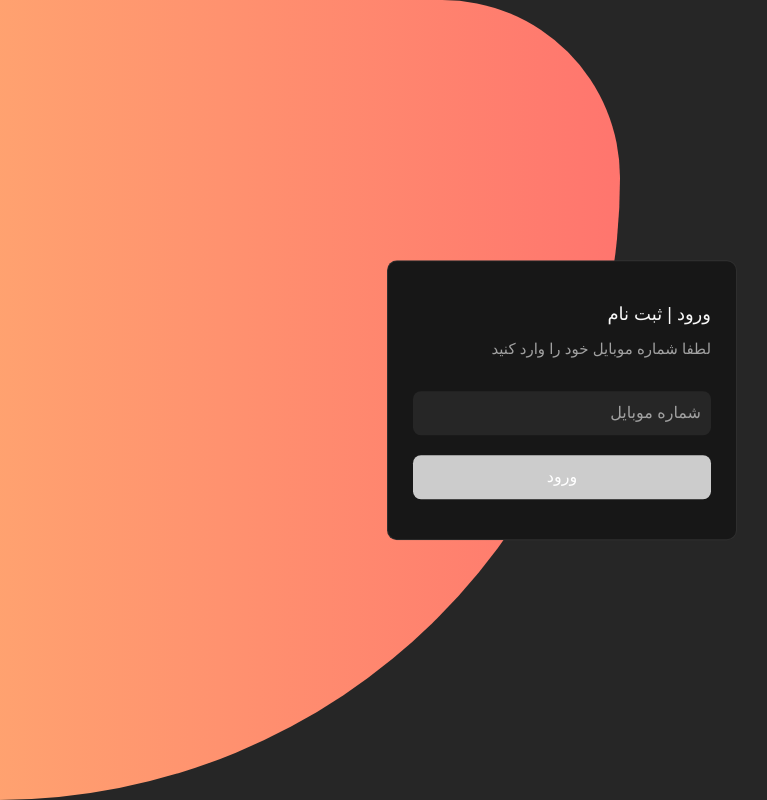
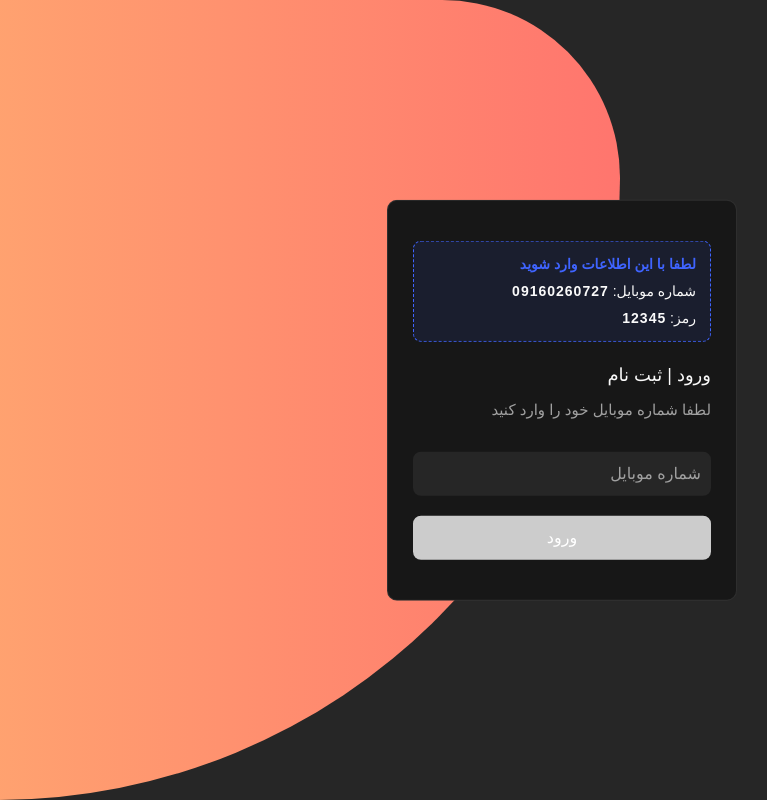
Before and after one commit to karimeskandari32-bit/fainallProject.next, a Next.js app: page /auth in a window 1280 px wide. Shown: the whole page, without its empty margins (78-845 px from the left). Built offline with nearby package versions, Linux system fonts and the light colour scheme; no server answers; a web font is replaced by a local one.

Commit message:
add cart

```diff
--- a/app/(auth)/auth/AuthPage.module.css
+++ b/app/(auth)/auth/AuthPage.module.css
@@ -132,3 +132,25 @@ button:disabled {
   background-color: rgb(167, 163, 163);
   cursor: not-allowed !important;
 }
+
+.demoBox {
+  display: flex;
+  flex-direction: column;
+  gap: 6px;
+  padding: 12px 14px;
+  margin-bottom: 20px;
+  background: rgba(63, 100, 255, 0.1);
+  border: 1px dashed #3f64ff;
+  border-radius: 8px;
+  font-size: 14px;
+  color: var(--foreground);
+}
+
+.demoTitle {
+  font-weight: 700;
+  color: #3f64ff;
+}
+
+.demoBox strong {
+  letter-spacing: 1px;
+}
--- a/app/(auth)/auth/page.js
+++ b/app/(auth)/auth/page.js
@@ -125,6 +125,18 @@ export default function AuthPage(){
 
   }
 
+  const demoInfo = (
+  <div className={styles.demoBox}>
+    <div className={styles.demoTitle}>لطفا با این اطلاعات وارد شوید</div>
+    <div>
+      شماره موبایل: <strong>09160260727</strong>
+    </div>
+    <div>
+      رمز: <strong>12345</strong>
+    </div>
+  </div>
+);
+
 
   useEffect(()=>{
     let interval;
@@ -147,6 +159,7 @@ export default function AuthPage(){
       <div className={styles.authForm}>
         {!isCodeSent && (
           <>
+          {demoInfo}
 
             <h3>ورود | ثبت نام</h3>
             <p>لطفا شماره موبایل خود را وارد کنید</p>
```
